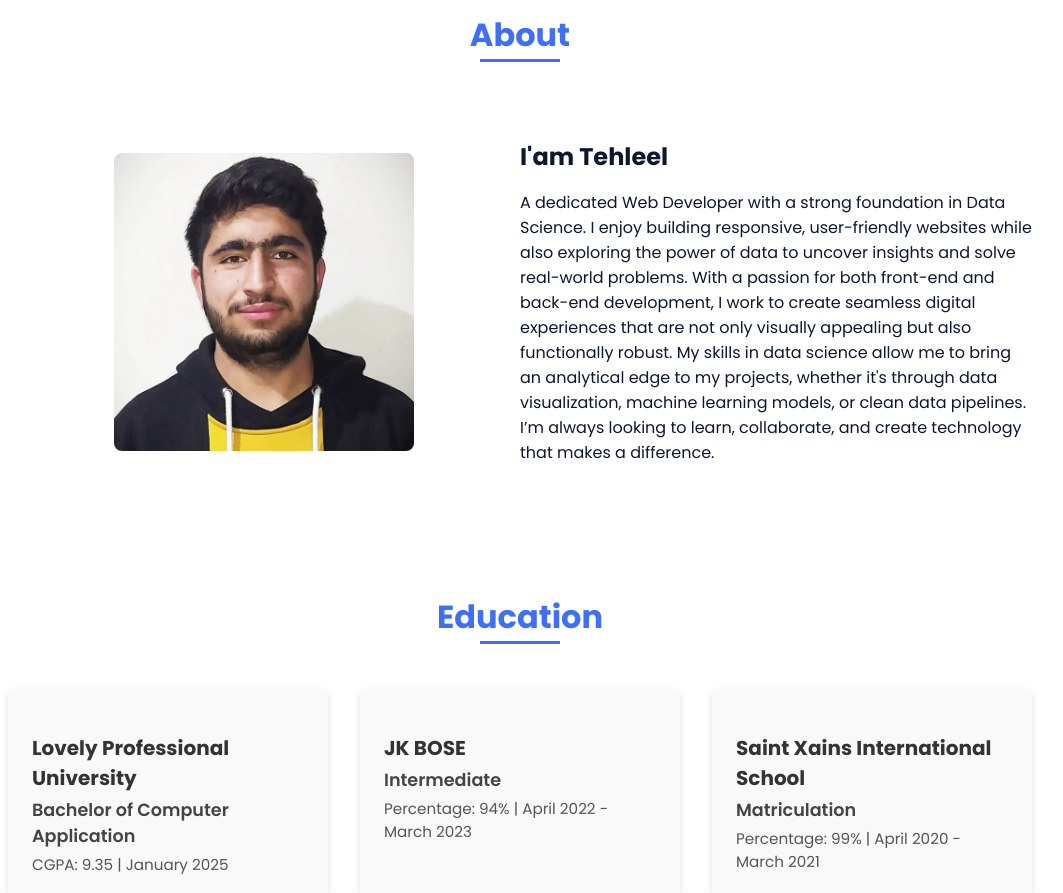
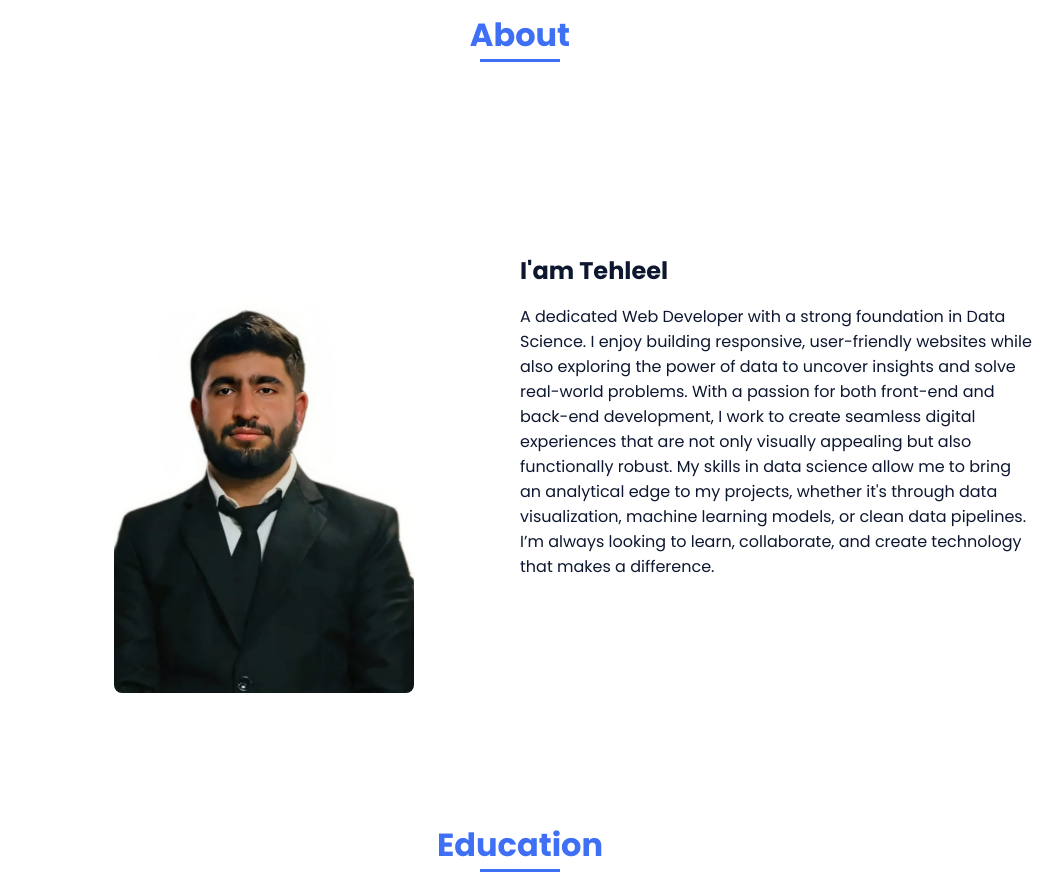
Before and after one commit to tahleel14/portfolio, a plain HTML site: page index.html in a window 1280 px wide. Shown: the part 760-1653 px from the top of the page, without its empty margins (120-1183 px from the left). Drawn offline with nearby package versions, Linux system fonts and the light colour scheme.

Commit message:
Update index.html

```diff
--- a/index.html
+++ b/index.html
@@ -72,7 +72,7 @@
 
                 <div class="about__container bd-grid">
                     <div class="about__img">
-                        <img src="assets/img/about.jpg" alt="">
+                        <img src="assets/img/be6ab105-ee6f-4a1f-8834-3da5ba466a59.jpeg" alt="">
                     </div>
 
                     <div>
```
